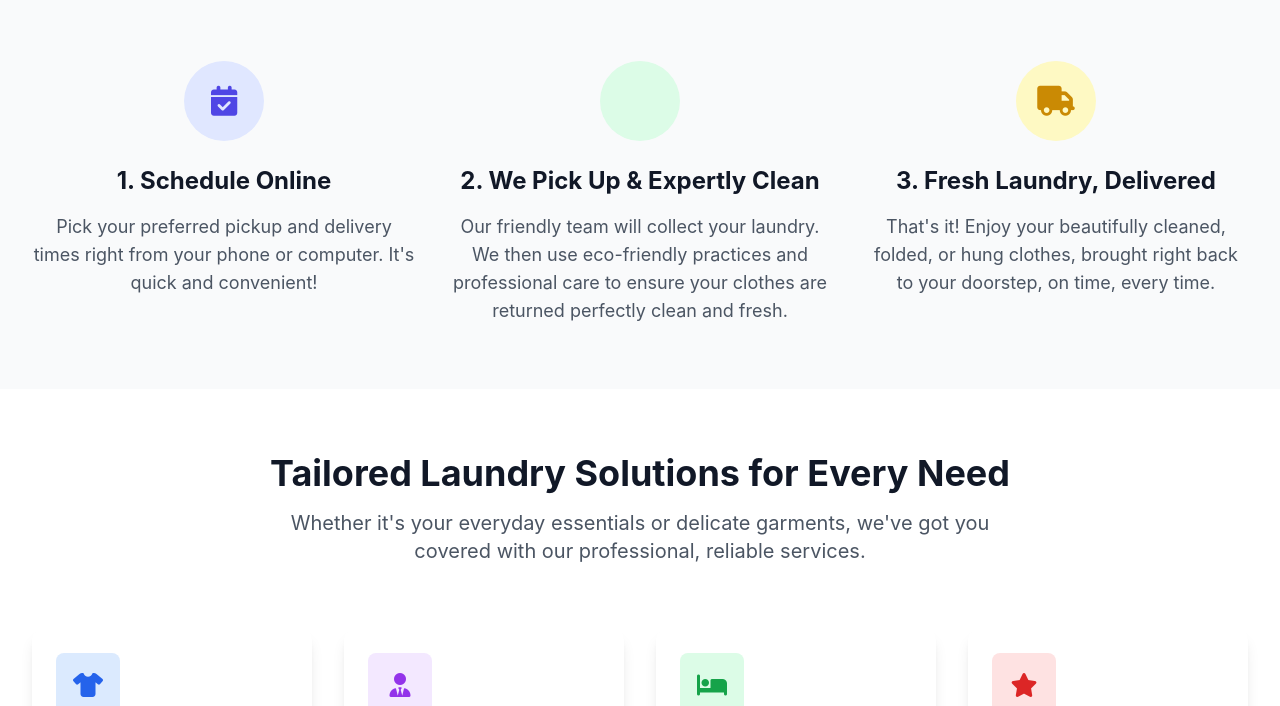
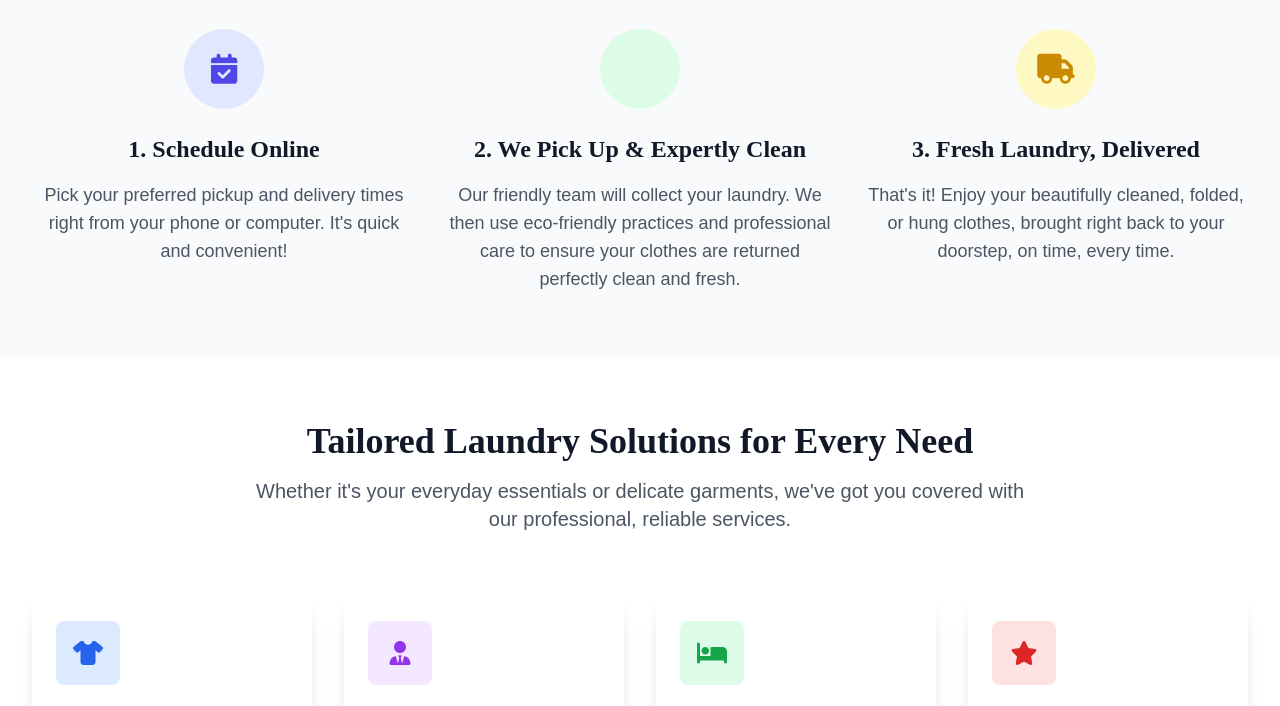
Before and after one commit to NissankaManusha/TexasLaundryPro, a plain HTML site: page index.html in a window 1280 px wide. Shown: the part 775-1481 px from the top of the page. Drawn offline with nearby package versions, Linux system fonts and the light colour scheme; some icons are missing; a web font is replaced by a local one.

Commit message:
Font Update index.html

```diff
--- a/index.html
+++ b/index.html
@@ -8,7 +8,8 @@
     <link href="https://fonts.googleapis.com/css2?family=Lora:wght@400;500;600&family=Proxima+Nova:wght@400;600;700;800&display=swap" rel="stylesheet">
     <link rel="stylesheet" href="https://cdnjs.cloudflare.com/ajax/libs/font-awesome/6.4.0/css/all.min.css">
     <style>
-        body { font-family: 'Inter', sans-serif; }
+        body { font-family: 'Montserrat', sans-serif; }
+        h1, h2, h3, h4, h5, h6 { font-family: 'Playfair Display', serif; }
         .hero-gradient { background: linear-gradient(135deg, #667eea 0%, #764ba2 100%); }
         .card-hover { transition: all 0.3s ease; }
         .card-hover:hover { transform: translateY(-5px); box-shadow: 0 20px 40px rgba(0,0,0,0.1); }
```
